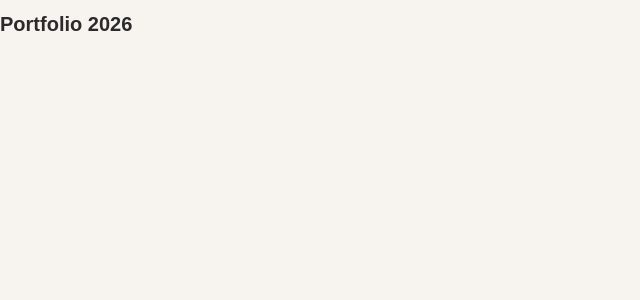
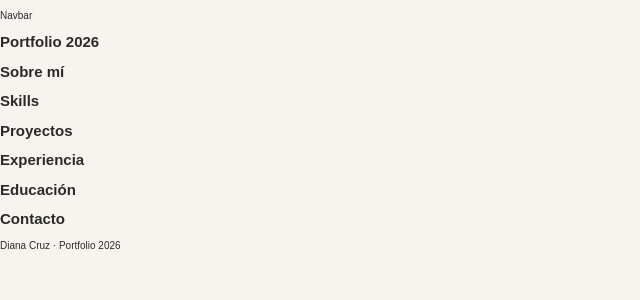
Before and after one commit to dianacd123/dianaCruz.portfolio, a React app: page / in a window 1280 px wide. Shown: the top 300 px of the page, without its empty margins (0-640 px from the left). Built offline with nearby package versions, Linux system fonts and the light colour scheme; the HTML template or start-up script is replaced by a standard one.

Commit message:
feat: add portfolio section components

```diff
--- a/src/App.jsx
+++ b/src/App.jsx
@@ -1,9 +1,31 @@
+import Navbar from './components/Navbar'
+import Hero from './components/Hero'
+import About from './components/About'
+import Skills from './components/Skills'
+import Projects from './components/Projects'
+import Experience from './components/Experience'
+import Education from './components/Education'
+import Contact from './components/Contact'
+import Footer from './components/Footer'
+
 function App() {
   return (
     <>
-      <h1>Portfolio 2026</h1>
+      <Navbar />
+
+      <main>
+        <Hero />
+        <About />
+        <Skills />
+        <Projects />
+        <Experience />
+        <Education />
+        <Contact />
+      </main>
+
+      <Footer />
     </>
-  );
+  )
 }
 
-export default App;
+export default App
--- a/src/components/About.jsx
+++ b/src/components/About.jsx
@@ -0,0 +1,9 @@
+function About() {
+  return (
+    <section>
+      <h2>Sobre mí</h2>
+    </section>
+  )
+}
+
+export default About
--- a/src/components/Contact.jsx
+++ b/src/components/Contact.jsx
@@ -0,0 +1,9 @@
+function Contact() {
+  return (
+    <section>
+      <h2>Contacto</h2>
+    </section>
+  )
+}
+
+export default Contact
--- a/src/components/Education.jsx
+++ b/src/components/Education.jsx
@@ -0,0 +1,9 @@
+function Education() {
+  return (
+    <section>
+      <h2>Educación</h2>
+    </section>
+  )
+}
+
+export default Education
--- a/src/components/Experience.jsx
+++ b/src/components/Experience.jsx
@@ -0,0 +1,9 @@
+function Experience() {
+  return (
+    <section>
+      <h2>Experiencia</h2>
+    </section>
+  )
+}
+
+export default Experience
--- a/src/components/Footer.jsx
+++ b/src/components/Footer.jsx
@@ -0,0 +1,9 @@
+function Footer() {
+  return (
+    <footer>
+      <p>Diana Cruz · Portfolio 2026</p>
+    </footer>
+  )
+}
+
+export default Footer
--- a/src/components/Hero.jsx
+++ b/src/components/Hero.jsx
@@ -0,0 +1,9 @@
+function Hero() {
+  return (
+    <section>
+      <h1>Portfolio 2026</h1>
+    </section>
+  )
+}
+
+export default Hero
--- a/src/components/Navbar.jsx
+++ b/src/components/Navbar.jsx
@@ -0,0 +1,9 @@
+function Navbar() {
+  return (
+    <nav>
+      <p>Navbar</p>
+    </nav>
+  )
+}
+
+export default Navbar
--- a/src/components/Projects.jsx
+++ b/src/components/Projects.jsx
@@ -0,0 +1,9 @@
+function Projects() {
+  return (
+    <section>
+      <h2>Proyectos</h2>
+    </section>
+  )
+}
+
+export default Projects
--- a/src/components/Skills.jsx
+++ b/src/components/Skills.jsx
@@ -0,0 +1,9 @@
+function Skills() {
+  return (
+    <section>
+      <h2>Skills</h2>
+    </section>
+  )
+}
+
+export default Skills
```
